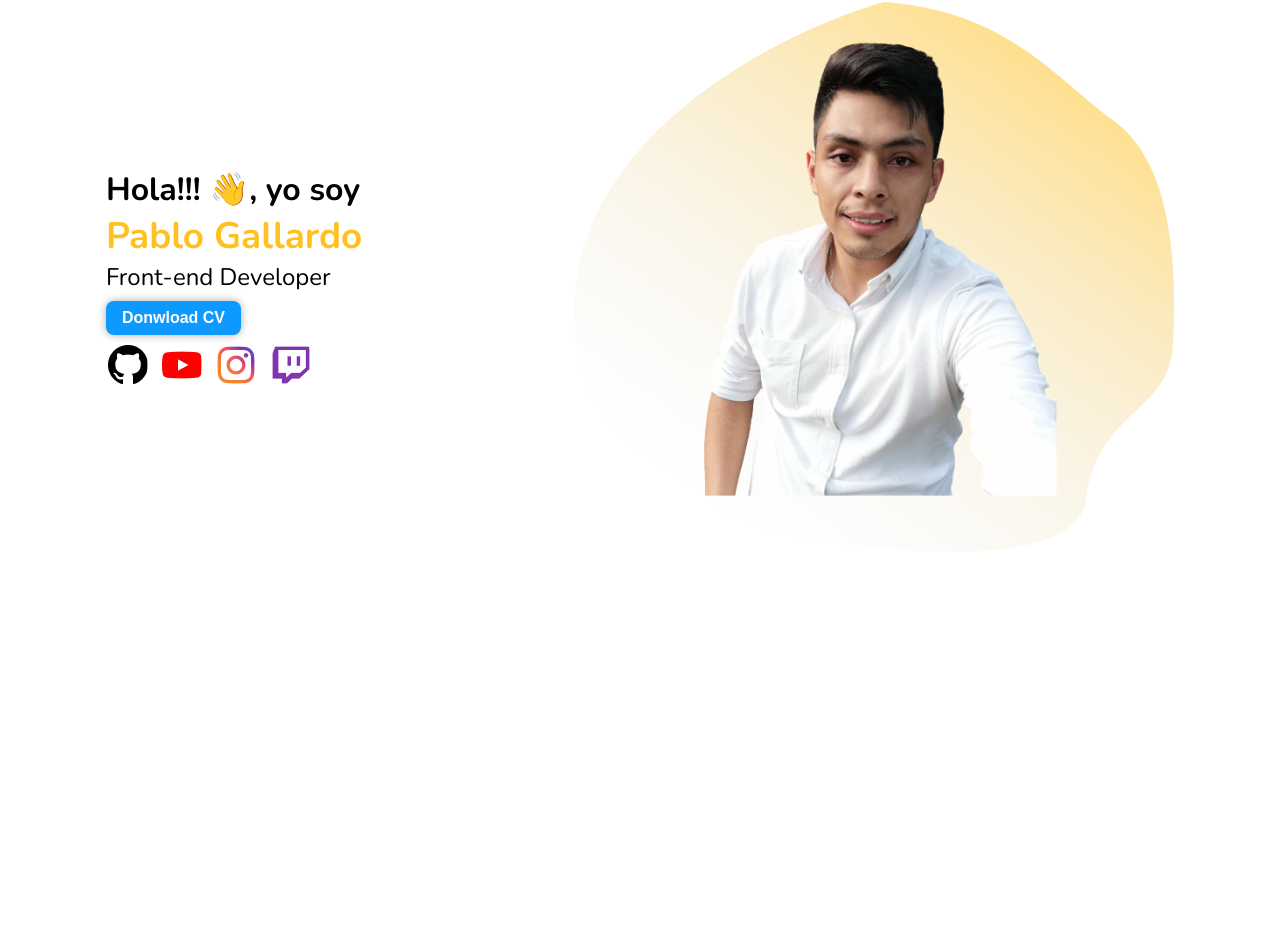
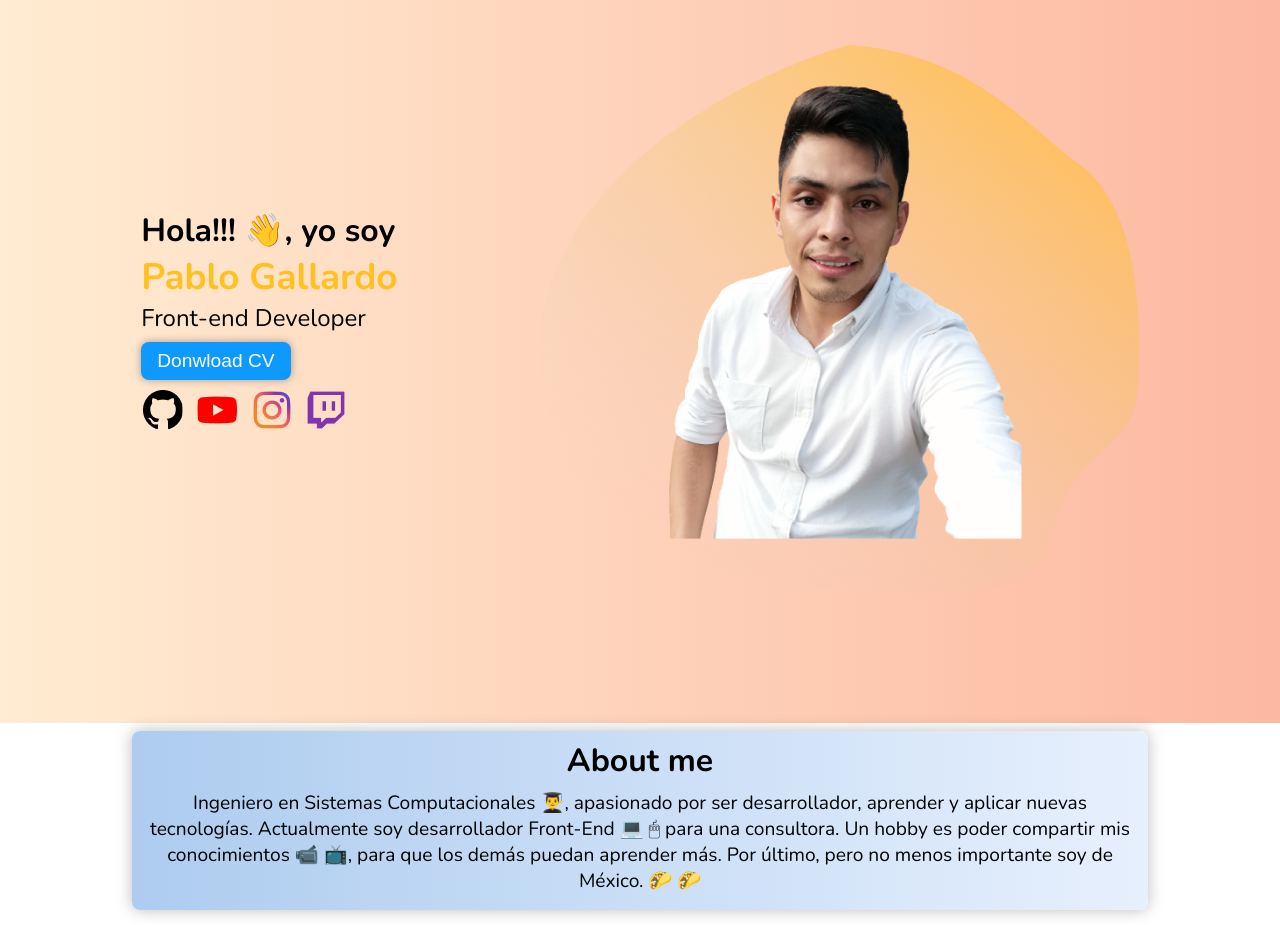
Before and after one commit to pablogallardodev/portfolio, a React (Vite) app: page / in a window 1280 px wide. Shown: the part 120-1045 px from the top of the page. Before the commit the page ends 800 px from the top, so only its background shows below. Built offline with nearby package versions, Linux system fonts and the light colour scheme.

Commit message:
Probando animaciones y asignando estructura al proyecto

```diff
--- a/src/App.jsx
+++ b/src/App.jsx
@@ -1,15 +1,21 @@
-import React from 'react'
+
 import Profile from './picture/profile.png'
 import github from './picture/github.png'
 import instagram from './picture/instagram.png'
 import twitch from './picture/twitch.png'
 import youtube from './picture/youtube.png'
 
+import Navbar from './components/Navbar'
+import Footer from './components/Footer'
+
 export default function App() {
-  return <>
-    <div className='container'>
+  return (
+  <div className='container'>
+    <Navbar />
+
+    <div className='header'>
       <div>
-        <h1>Hola!!! 👋, yo soy</h1>
+        <h1>Hola!!! <span className='hand'>👋</span>, yo soy</h1>
         <h1 className='name'>Pablo Gallardo</h1>
         <h2 className='title'>Front-end Developer</h2>
         <button className='cv'>Donwload CV</button>
@@ -24,5 +30,13 @@ export default function App() {
         <img src={Profile} alt="Pablo Gallardo" />
       </div>
     </div>
-  </>
+
+    <div className='about-me'>
+      <h1>About me</h1>
+      <p>Ingeniero en Sistemas Computacionales 👨‍🎓, apasionado por ser desarrollador, aprender y aplicar nuevas tecnologías. Actualmente soy desarrollador Front-End 💻 🖱 para una consultora. Un hobby es poder compartir mis conocimientos 📹 📺, para que los demás puedan aprender más. Por último, pero no menos importante soy de México. 🌮 🌮</p>
+    </div>
+
+    <Footer />
+  </div>
+  )
 }
--- /dev/null
+++ b/src/components/Footer.jsx
@@ -0,0 +1,9 @@
+import React from 'react'
+
+const Footer = () => {
+  return (
+    <h1>Footer</h1>
+  )
+}
+
+export default Footer
--- /dev/null
+++ b/src/components/Navbar.jsx
@@ -0,0 +1,9 @@
+import React from 'react'
+
+const Navbar = () => {
+  return (
+    <h1>Navbar</h1>
+  )
+}
+
+export default Navbar
--- a/src/index.css
+++ b/src/index.css
@@ -27,14 +27,23 @@ code {
 .container {
   align-items: center;
   display: flex;
+  flex-direction: column;
+  justify-content: center;
+}
+
+.header {
+  background: linear-gradient(90deg, #FFECD2, #FDB8A1);
+  align-items: center;
+  display: flex;
   min-height: 100vh;
-  justify-content: space-around;
+  min-width: 100%;
+  justify-content: space-evenly;
 }
 
 .name {
   color: #ffc120;
   font-size: 2.3rem;
-  font-weight: 700;
+  font-weight: 800;
 }
 
 .title {
@@ -48,8 +57,8 @@ code {
   box-shadow: 0 0 .5rem #00000055;
   color: white;
   cursor: pointer;
-  font-size: 1rem;
-  font-weight: 700;
+  font-size: 1.2rem;
+  font-weight: 300;
   padding: .5rem 1rem;
   margin: .5rem 0;
   transition: all .3s ease-in-out;
@@ -65,3 +74,19 @@ code {
 .redes img:hover, .cv:hover {
   transform: translateY(-3px) translateX(3px);
 }
+
+.about-me {
+  background: linear-gradient(90deg, #ADCCEF, #E7F0FD);
+  border-radius: .5rem;
+  box-shadow: 0 0 1rem #00000044;
+  margin: .5rem;
+  max-width: 1000px;
+  padding: .5rem;
+  text-align: center;
+}
+
+.about-me > p {
+  font-size: 1.2rem;
+  font-weight: 300;
+  margin: .5rem 0;
+}
```
